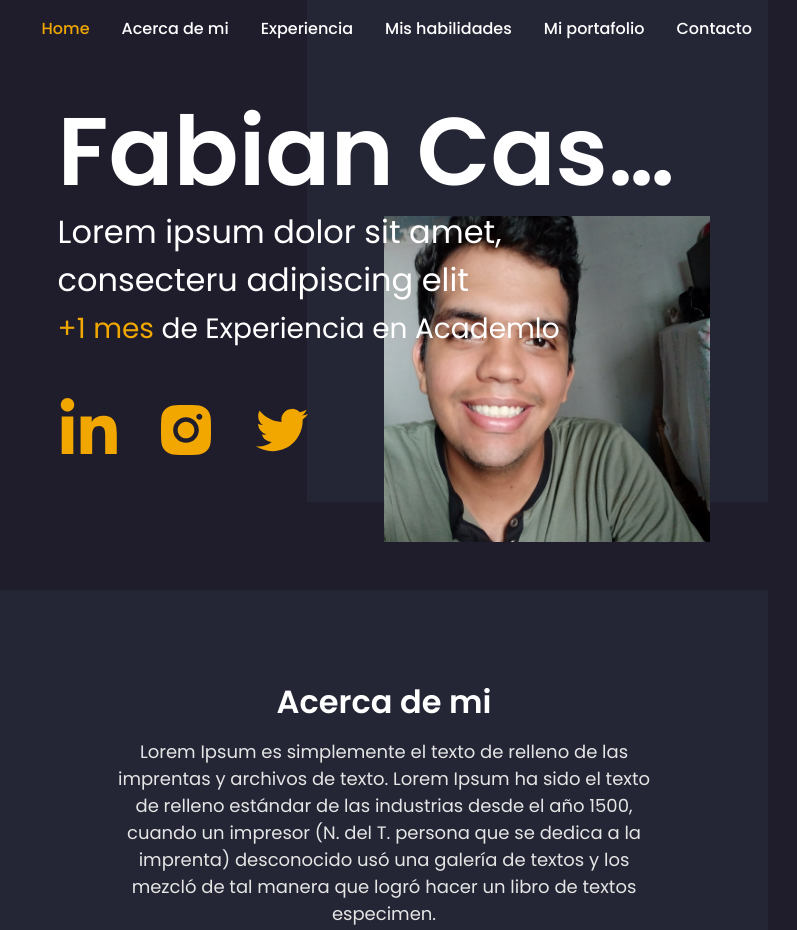
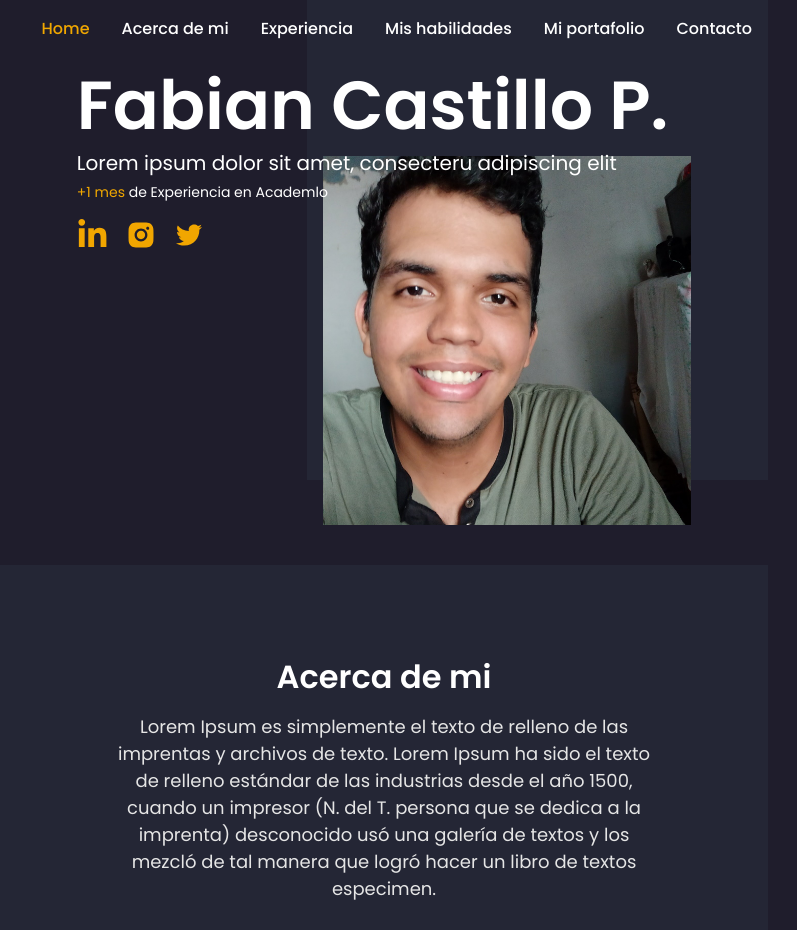
Before and after one commit to FabianCasti/PortafolioWeb, a plain HTML site: page index.html in a window 768 px wide. Shown: the top 930 px of the page, 797 px wide, since content can reach past the window. Drawn offline with Linux system fonts and the light colour scheme.

Commit message:
Nueva Correcion

```diff
--- a/Home.css
+++ b/Home.css
@@ -29,9 +29,7 @@
   box-sizing: border-box;
   font-size: 96px;
   font-weight: 600;
-  overflow: hidden;
-  text-overflow: ellipsis;
-  white-space: nowrap;
+
 }
 
 .HomeAutorDesc {
@@ -65,7 +63,7 @@
   float: left;
   width: 100%;
   box-sizing: border-box;
-  font-size: 28px;
+  font-size: 24px;
 }
 
 .HomeAutorExp p span {
@@ -139,7 +137,7 @@
   }
 }
 
-@media screen and (min-width: 361px) and (max-width: 560px) {
+@media screen and (min-width: 361px) and (max-width: 720px) {
   .HomeContainer {
     padding: 72px 24px 24px 24px;
   }
@@ -172,3 +170,36 @@
     margin-right: 16px;
   }
 }
+@media screen and (min-width: 721px) and (max-width: 1000px) {
+  .HomeContainer {
+    padding: 72px 10% 40px 10%;
+  }
+  .HomeAutor {
+    width: calc(100% - 48px);
+  }
+  .HomeAutorNombre {
+     height: 68px;
+     line-height: 68px;
+  }
+  .HomeAutorNombre h1 {
+    font-size: 68px;
+  }
+  .HomeAutorDesc p {
+    font-size: 20px;
+  }
+  .HomeAutorExp p {
+    font-size: 14px;
+  }
+  .HomeFoto {
+    width: 60%;
+    margin-left: 40%;
+    margin-top: 84px;
+  }
+  .HomeAutorIcons {
+    margin-top: 16px;
+  }
+  .HomeAutorIcons img {
+    width: 32px;
+    margin-right: 16px;
+  }
+}
```
